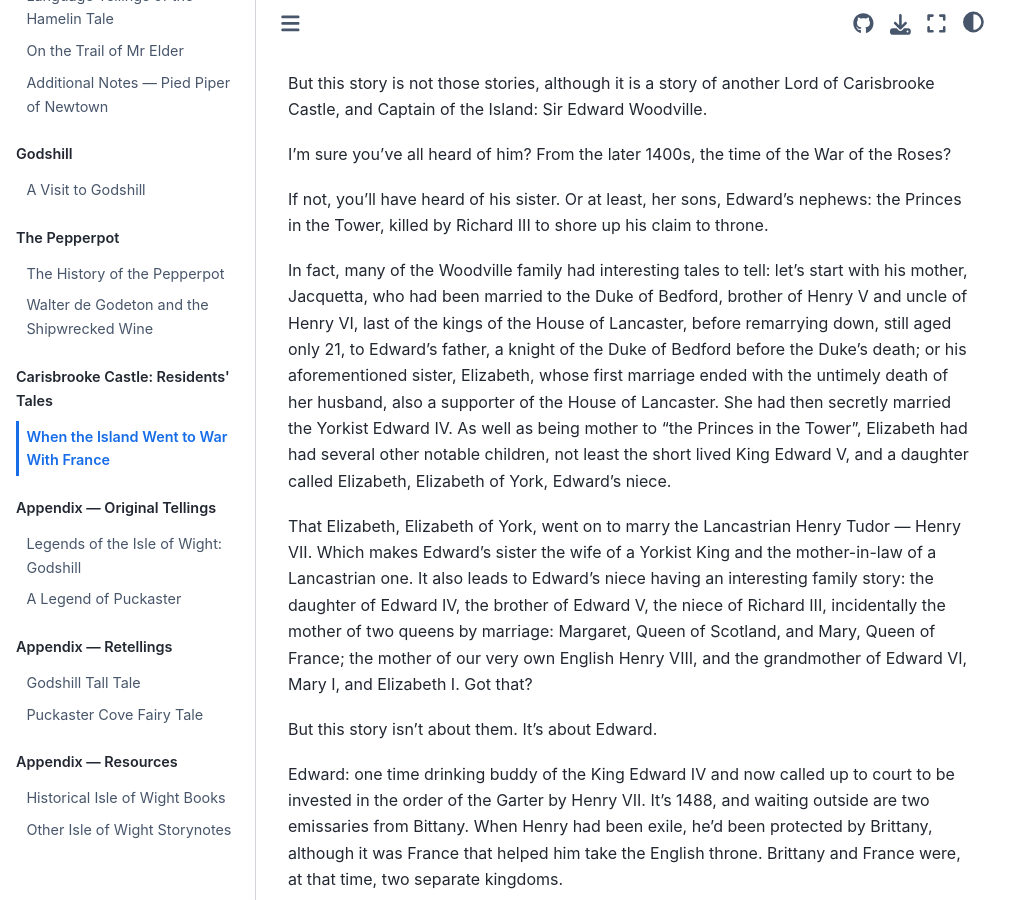
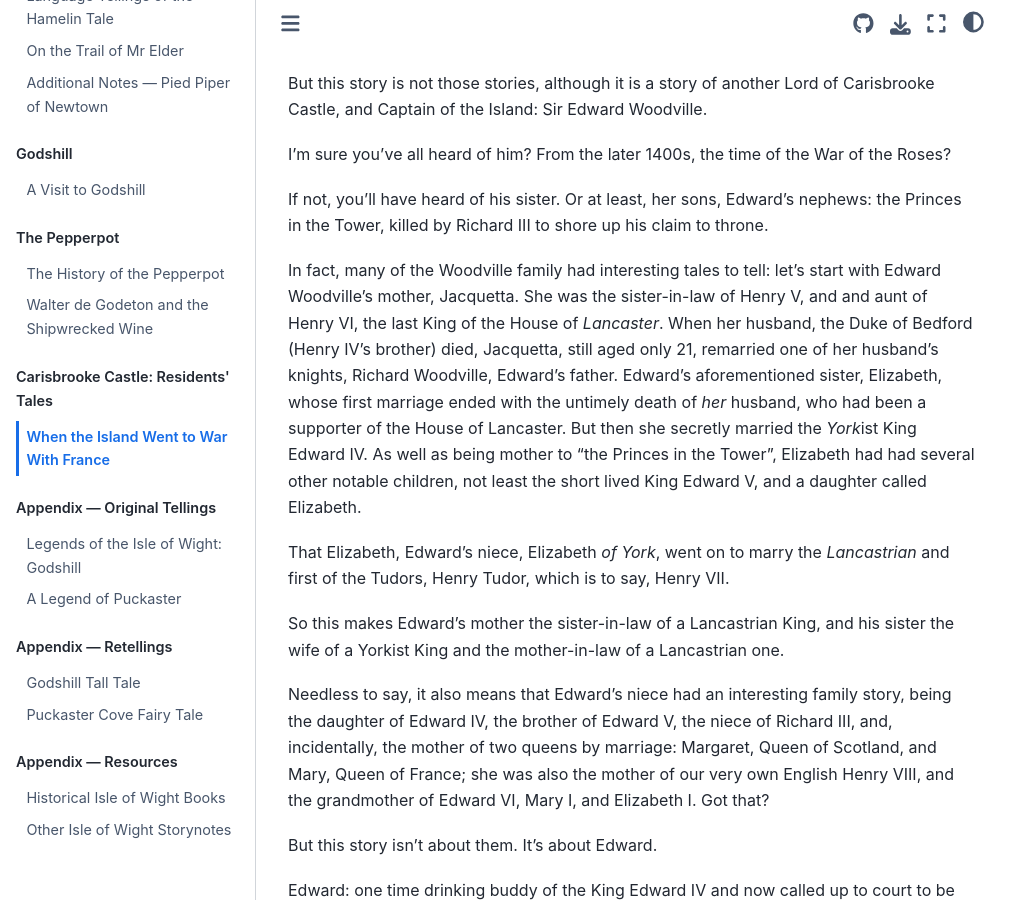
Before and after one commit to psychemedia/island-storynotes, a Jupyter Book: the page built from edward-woodville.md, in a window 1280 px wide and 900 px high, scrolled down 607 px. Shown: the whole window, without its empty margins (0-1031 px from the left). Built offline with Jupyter Book 1.0.4 settings and Sphinx 7.4.7 and the Sphinx Book theme 1.1.4, drawn with Linux system fonts in a browser that asks for light colours.

Commit message:
Update edward-woodville.md

```diff
--- a/edward-woodville.md
+++ b/edward-woodville.md
@@ -14,9 +14,13 @@ I'm sure you've all heard of him? From the later 1400s, the time of the War of t
 
 If not, you'll have heard of his sister. Or at least, her sons, Edward's nephews: the Princes in the Tower, killed by Richard III to shore up his claim to throne.
 
-In fact, many of the Woodville family had interesting tales to tell: let's start with his mother, Jacquetta, who had been married to the Duke of Bedford, brother of Henry V and uncle of Henry VI, last of the kings of the House of Lancaster, before remarrying down, still aged only 21, to Edward's father, a knight of the Duke of Bedford before the Duke's death; or his aforementioned sister, Elizabeth, whose first marriage ended with the untimely death of her husband, also a supporter of the House of Lancaster. She had then secretly married the Yorkist Edward IV. As well as being mother to "the Princes in the Tower", Elizabeth had had several other notable children, not least the short lived King Edward V, and a daughter called Elizabeth, Elizabeth of York, Edward's niece.
+In fact, many of the Woodville family had interesting tales to tell: let's start with Edward Woodville's mother, Jacquetta. She was the sister-in-law of Henry V, and and aunt of Henry VI, the last King of the House of *Lancaster*. When her husband, the Duke of Bedford (Henry IV's brother) died, Jacquetta, still aged only 21, remarried one of her husband's knights, Richard Woodville, Edward's father. Edward's aforementioned sister, Elizabeth, whose first marriage ended with the untimely death of *her* husband, who had been a supporter of the House of Lancaster. But then she secretly married the *York*ist King Edward IV. As well as being mother to "the Princes in the Tower", Elizabeth had had several other notable children, not least the short lived King Edward V, and a daughter called Elizabeth.
 
-That Elizabeth, Elizabeth of York, went on to marry the Lancastrian Henry Tudor — Henry VII. Which makes Edward's sister the wife of a Yorkist King and the mother-in-law of a Lancastrian one. It also leads to Edward's niece having an interesting family story: the daughter of Edward IV, the brother of Edward V, the niece of Richard III, incidentally the mother of two queens by marriage: Margaret, Queen of Scotland, and Mary, Queen of France; the mother of our very own English Henry VIII, and the grandmother of Edward VI, Mary I, and Elizabeth I. Got that?
+That Elizabeth, Edward's niece, Elizabeth *of York*, went on to marry the *Lancastrian* and first of the Tudors, Henry Tudor, which is to say, Henry VII.
+
+So this makes Edward's mother the sister-in-law of a Lancastrian King, and his sister the wife of a Yorkist King and the mother-in-law of a Lancastrian one.
+
+Needless to say, it also means that Edward's niece had an interesting family story, being the daughter of Edward IV, the brother of Edward V, the niece of Richard III, and, incidentally, the mother of two queens by marriage: Margaret, Queen of Scotland, and Mary, Queen of France; she was also the mother of our very own English Henry VIII, and the grandmother of Edward VI, Mary I, and Elizabeth I. Got that?
 
 But this story isn't about them. It's about Edward.
 
```
